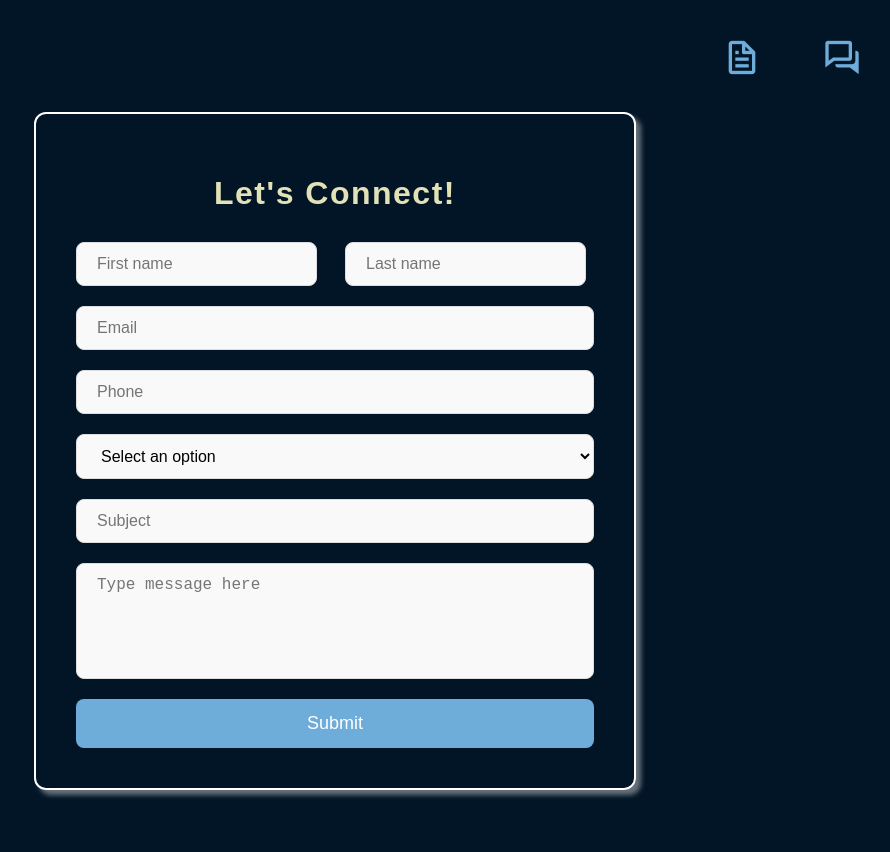
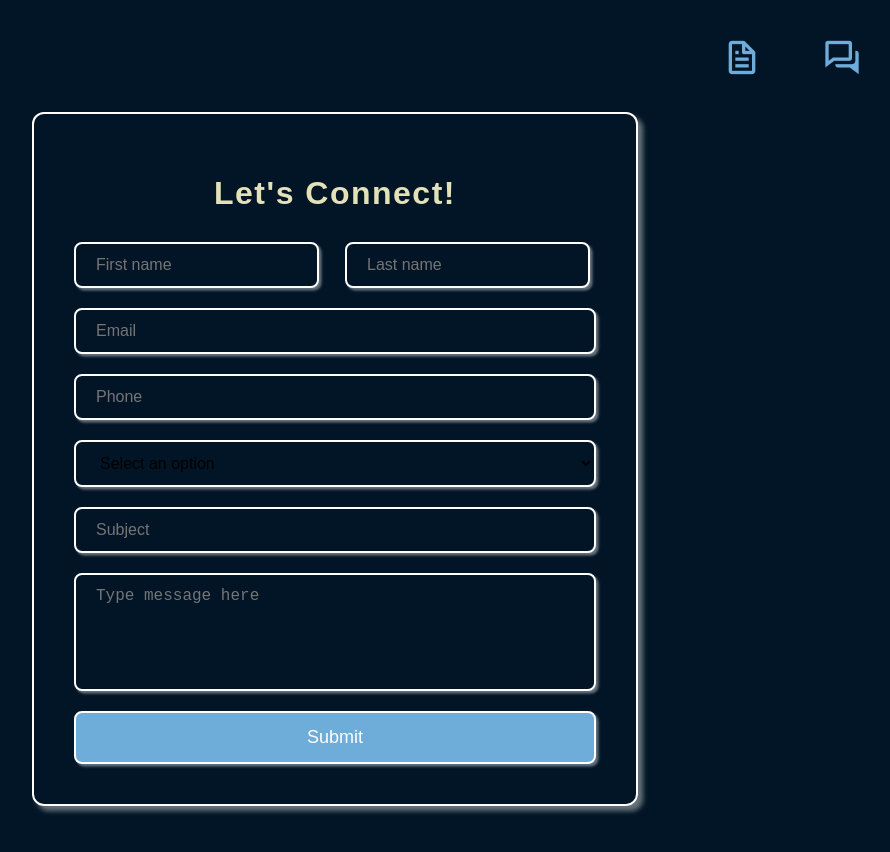
Before and after one commit to rymbowman/rymbowman.github.io, a React (Vite) app: page /connect in a window 1280 px wide. Shown: the top 852 px of the page, without its empty margins (305-1195 px from the left). Built offline with nearby package versions, Linux system fonts and the light colour scheme.

Commit message:
Took the vite logo out of head section of html page. Added fade-in effect to the Contacts component on homepage to match the theme of the rest of the page.

```diff
--- a/index.html
+++ b/index.html
@@ -2,7 +2,6 @@
 <html lang="en">
   <head>
     <meta charset="UTF-8" />
-    <link rel="icon" type="image/svg+xml" href="/vite.svg" />
     <meta name="viewport" content="width=device-width, initial-scale=1.0" />
     <title>Ryan Bowman</title>
     <link
--- a/src/App.css
+++ b/src/App.css
@@ -260,9 +260,9 @@ header {
 .connect-page {
   margin: auto;
   display: flex;
+  flex-direction: column;
   align-items: center;
   justify-content: center;
-  gap: 200px;
   width: 80%;
   margin-bottom: 50px;
 }
@@ -309,8 +309,9 @@ form {
   padding: 12px 20px;
   margin-bottom: 20px;
   border-radius: 8px;
-  border: 1px solid #ddd;
-  background-color: #f9f9f9;
+  border: 2px solid white;
+  background-color: #021526;
+  box-shadow: 2.5px 2.5px 2.5px rgba(255, 255, 255, 0.4);
   font-size: 16px;
   transition:
     border-color 0.3s ease,
@@ -331,8 +332,9 @@ textarea.form-item {
   width: 100%;
   padding: 14px;
   background-color: #6eacda; /* Button color */
-  border: none;
+  border: 2px solid white;
   border-radius: 8px;
+  box-shadow: 2.5px 2.5px 2.5px rgba(255, 255, 255, 0.4);
   color: white;
   font-size: 18px;
   cursor: pointer;
--- a/src/components/Contacts.jsx
+++ b/src/components/Contacts.jsx
@@ -1,7 +1,14 @@
 import React from "react";
+import { useEffect } from "react";
+import AOS from "aos";
+import "aos/dist/aos.css";
+
 const Contacts = () => {
+  useEffect(() => {
+    AOS.init({ duration: 2500 });
+  }, []);
   return (
-    <div className="contact-methods">
+    <div className="contact-methods" data-aos="fade-in">
       <div className="contact-container">
         <a href="" id="github" className="contact-link">
           <i className={"bx bxl-github contact-img"}></i>
--- a/src/pages/Connect.jsx
+++ b/src/pages/Connect.jsx
@@ -1,13 +1,12 @@
 import React from "react";
 import "../App.css";
-import Contacts from "../components/Contacts";
 
 const Connect = () => {
   return (
     <div className="connect-page">
       <div className="form-container">
+        <h1 className="page-heading">{"Let's Connect!"}</h1>
         <form>
-          <h1 className="page-heading">{"Let's Connect!"}</h1>
           <div className="row-form">
             <div className="col">
               <input
```
